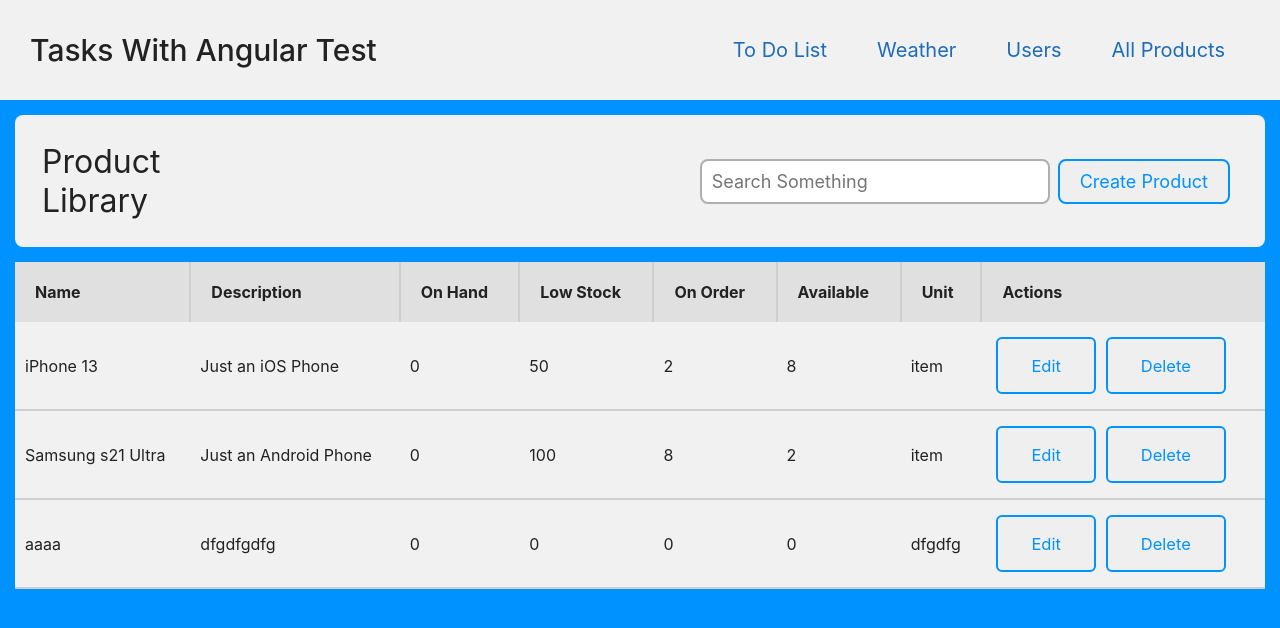
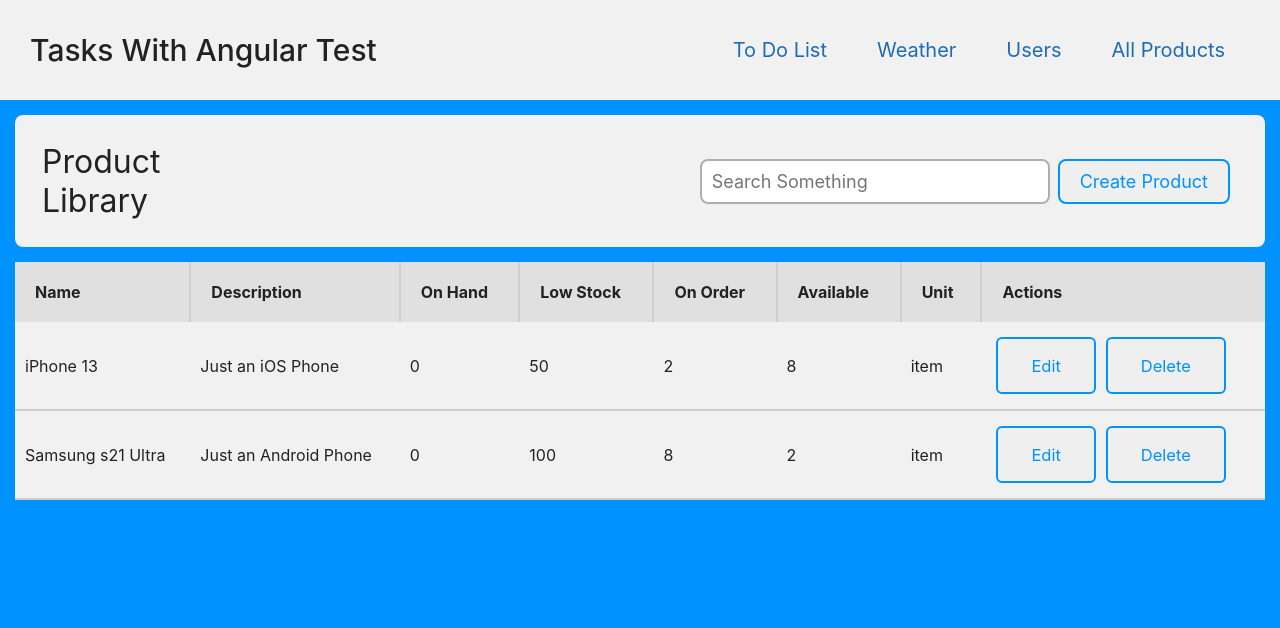
Before and after one commit to ArsenGabrielyan/angular-tasks, an Angular app: page /products in a window 1280 px wide. Shown: the top 628 px of the page. Built offline with nearby package versions, Linux system fonts and the light colour scheme; data requests are answered from the project's data file.

Commit message:
Made Search Pipe Pure

```diff
--- a/src/app/pipes/search.pipe.ts
+++ b/src/app/pipes/search.pipe.ts
@@ -1,7 +1,8 @@
 import { Pipe, PipeTransform } from '@angular/core';
 
 @Pipe({
-  name: 'search'
+  name: 'search',
+  pure: true
 })
 export class SearchPipe implements PipeTransform {
   transform(val: any, term: string){
--- a/src/assets/db.json
+++ b/src/assets/db.json
@@ -19,16 +19,6 @@
       "available": 2,
       "unit": "item",
       "id": 2
-    },
-    {
-      "name": "aaaa",
-      "desc": "dfgdfgdfg",
-      "onhand": 0,
-      "lowstock": 0,
-      "onorder": 0,
-      "available": 0,
-      "unit": "dfgdfg",
-      "id": 3
     }
   ]
 }
```
